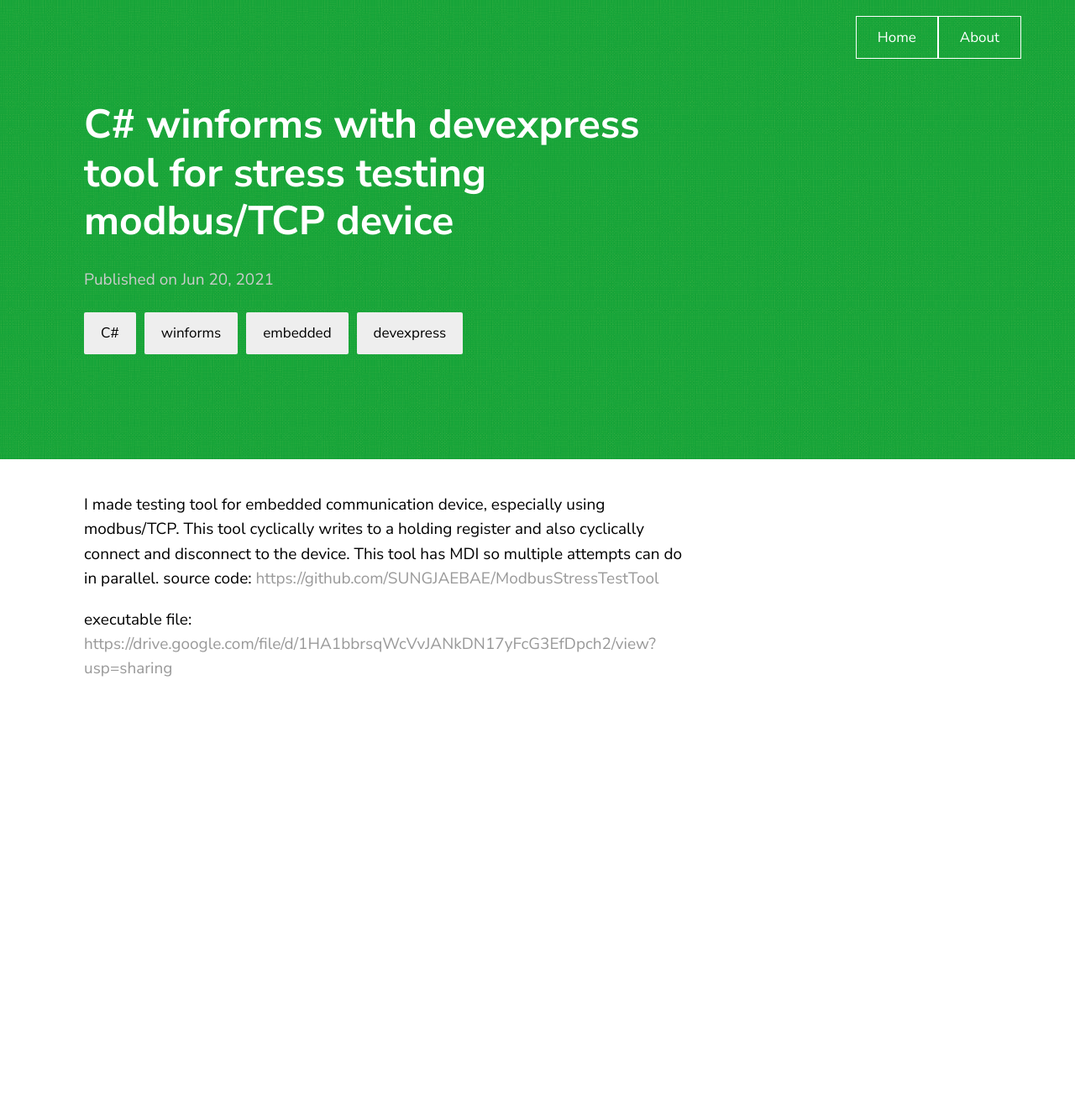
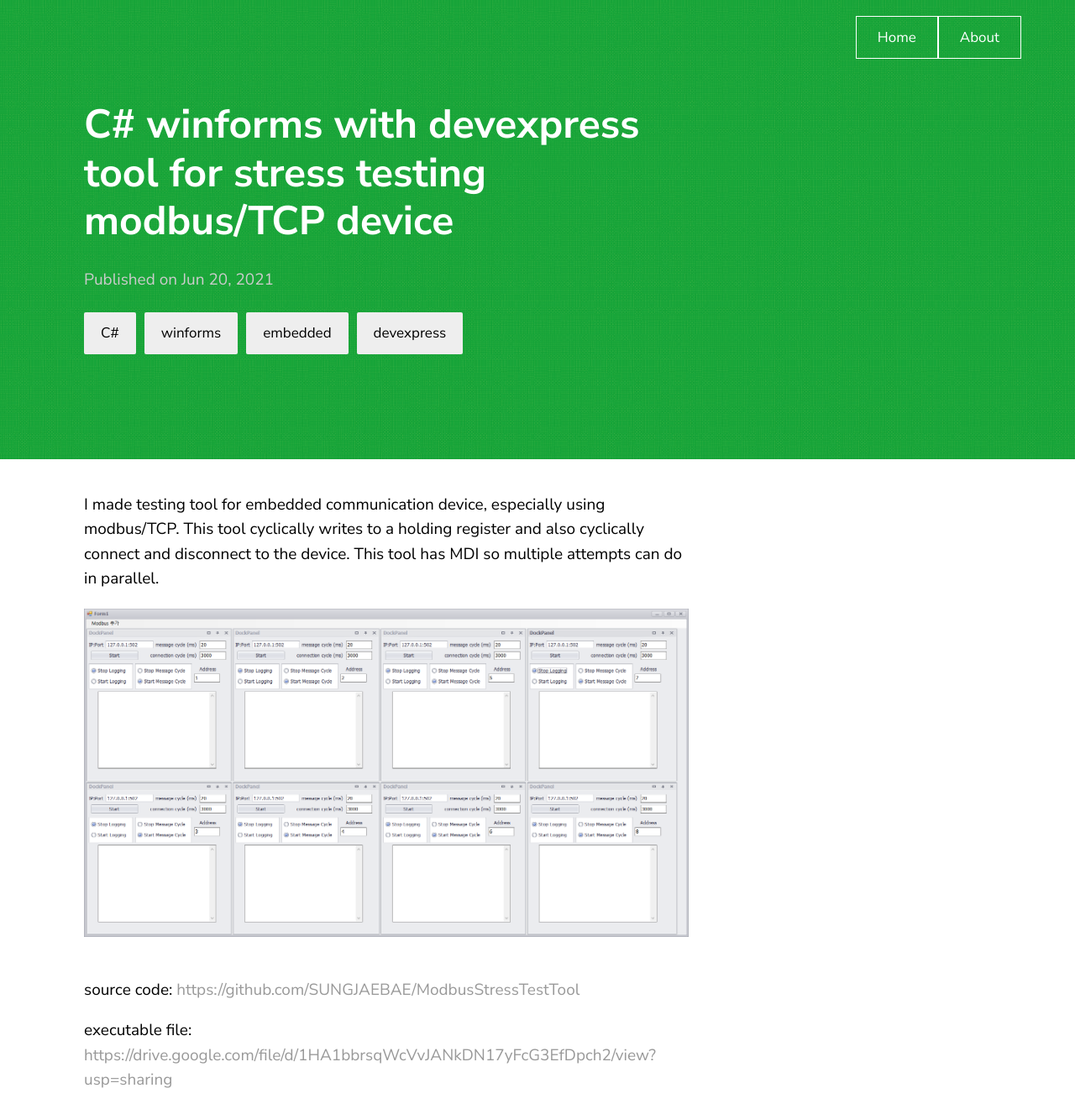
Before and after one commit to SUNGJAEBAE/sungjaebae.github.io, a Jekyll site: the page built from _posts/2021-06-20-6.markdown, in a window 1280 px wide. Shown: the whole page at 84% size. Built offline with Jekyll 4.4.1, drawn with Linux system fonts in a browser that asks for light colours; before the commit the page ends 900 px from its top, so only the background shows below that.

Commit message:
modbus test tool upload modified2

```diff
--- a/_posts/2021-06-20-6.markdown
+++ b/_posts/2021-06-20-6.markdown
@@ -8,6 +8,9 @@ categories: C# winforms embedded devexpress
 I made testing tool for embedded communication device, especially using modbus/TCP.
 This tool cyclically writes to a holding register and also cyclically connect and disconnect to the device.
 This tool has MDI so multiple attempts can do in parallel.
+![preview](/picture/211106.png)
+
+
 source code: <https://github.com/SUNGJAEBAE/ModbusStressTestTool>
 
 executable file: <https://drive.google.com/file/d/1HA1bbrsqWcVvJANkDN17yFcG3EfDpch2/view?usp=sharing>
```
Also changed, not shown: picture/211106.png (added).
